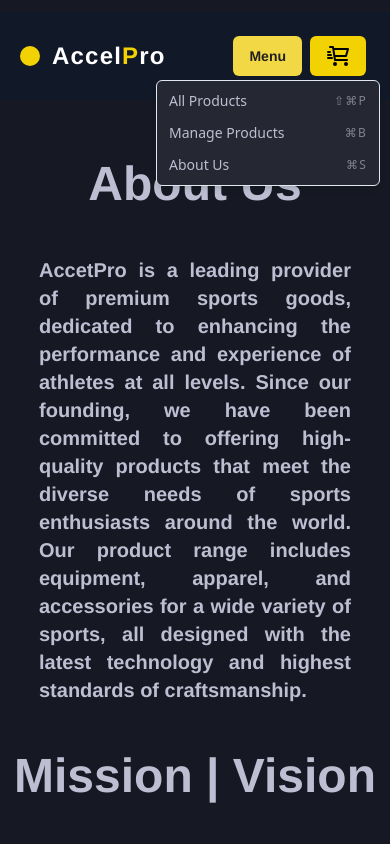
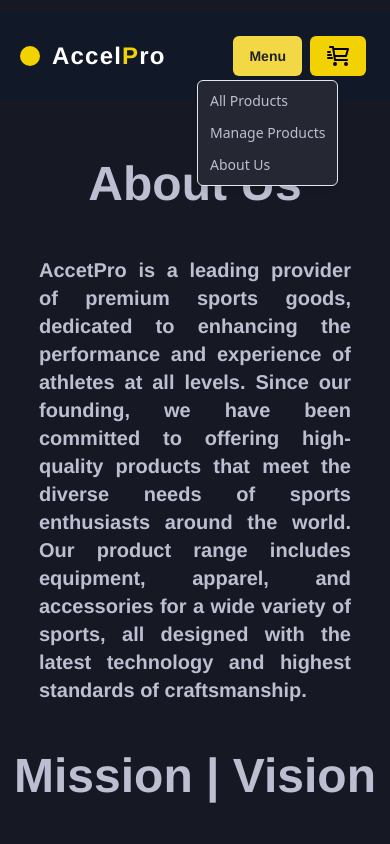
Before and after one commit to coder7475/sports-frontend, a React (Vite) app: page /about in a window 390 px wide. Both pictures are taken after a click on the button "Menu". Shown: the top 844 px of the page. Built offline with nearby package versions, Linux system fonts and the light colour scheme.

Commit message:
feat: fix the drop down menu

```diff
--- a/src/components/navbar/Navbar.tsx
+++ b/src/components/navbar/Navbar.tsx
@@ -1,7 +1,7 @@
 // A navbar with logo and necessary menu items (e.g. All Products, Manage Products, Cart, About Us)
 import { Button } from "@/components/ui/button";
 import { FaCircle } from "react-icons/fa6";
-import { MyDropdownMenu } from "./dropdown/MyDropdownMenu";
+import MyDropdownMenu from "./dropdown/MyDropdownMenu";
 
 const NavBar = () => {
   return (
--- a/src/components/navbar/dropdown/MyDropdownMenu.tsx
+++ b/src/components/navbar/dropdown/MyDropdownMenu.tsx
@@ -4,15 +4,10 @@ import {
   DropdownMenuContent,
   DropdownMenuGroup,
   DropdownMenuItem,
-  // DropdownMenuLabel,
-  // DropdownMenuPortal,
-  // DropdownMenuSeparator,
-  DropdownMenuShortcut,
-  // DropdownMenuSub,
   DropdownMenuTrigger,
 } from "@/components/ui/dropdown-menu";
 
-export function MyDropdownMenu() {
+const MyDropdownMenu = () => {
   return (
     <DropdownMenu>
       <DropdownMenuTrigger asChild>
@@ -20,27 +15,21 @@ export function MyDropdownMenu() {
           Menu
         </Button>
       </DropdownMenuTrigger>
-      <DropdownMenuContent className="w-56 bg-card text-card-foreground">
-        {/* <DropdownMenuLabel>My Account</DropdownMenuLabel> */}
-        {/* <DropdownMenuSeparator />MyDropdownMenu */}
+      <DropdownMenuContent className="bg-card text-card-foreground">
         <DropdownMenuGroup>
-          <DropdownMenuItem>
-            {/* <User className="mr-2 h-4 w-4" /> */}
-            <span>All Products</span>
-            <DropdownMenuShortcut>⇧⌘P</DropdownMenuShortcut>
-          </DropdownMenuItem>
-          <DropdownMenuItem>
-            {/* <CreditCard className="mr-2 h-4 w-4" /> */}
-            <span>Manage Products</span>
-            <DropdownMenuShortcut>⌘B</DropdownMenuShortcut>
-          </DropdownMenuItem>
-          <DropdownMenuItem>
-            {/* <Settings className="mr-2 h-4 w-4" /> */}
-            <span>About Us</span>
-            <DropdownMenuShortcut>⌘S</DropdownMenuShortcut>
-          </DropdownMenuItem>
+          <a className="hover:text-primary" href="/all-products">
+            <DropdownMenuItem>All Products</DropdownMenuItem>
+          </a>
+          <a className="hover:text-primary" href="/manage-products">
+            <DropdownMenuItem>Manage Products</DropdownMenuItem>
+          </a>
+          <a className="hover:text-primary" href="/about">
+            <DropdownMenuItem>About Us</DropdownMenuItem>
+          </a>
         </DropdownMenuGroup>
       </DropdownMenuContent>
     </DropdownMenu>
   );
-}
+};
+
+export default MyDropdownMenu;
```
